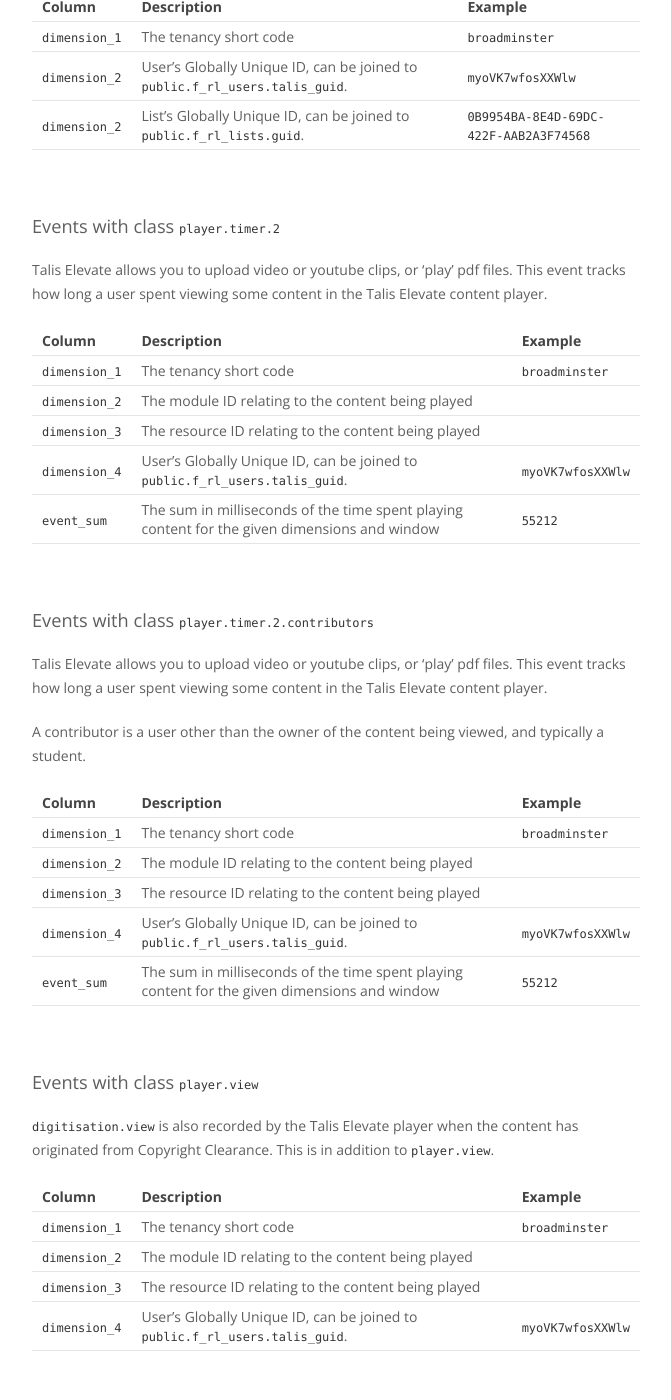
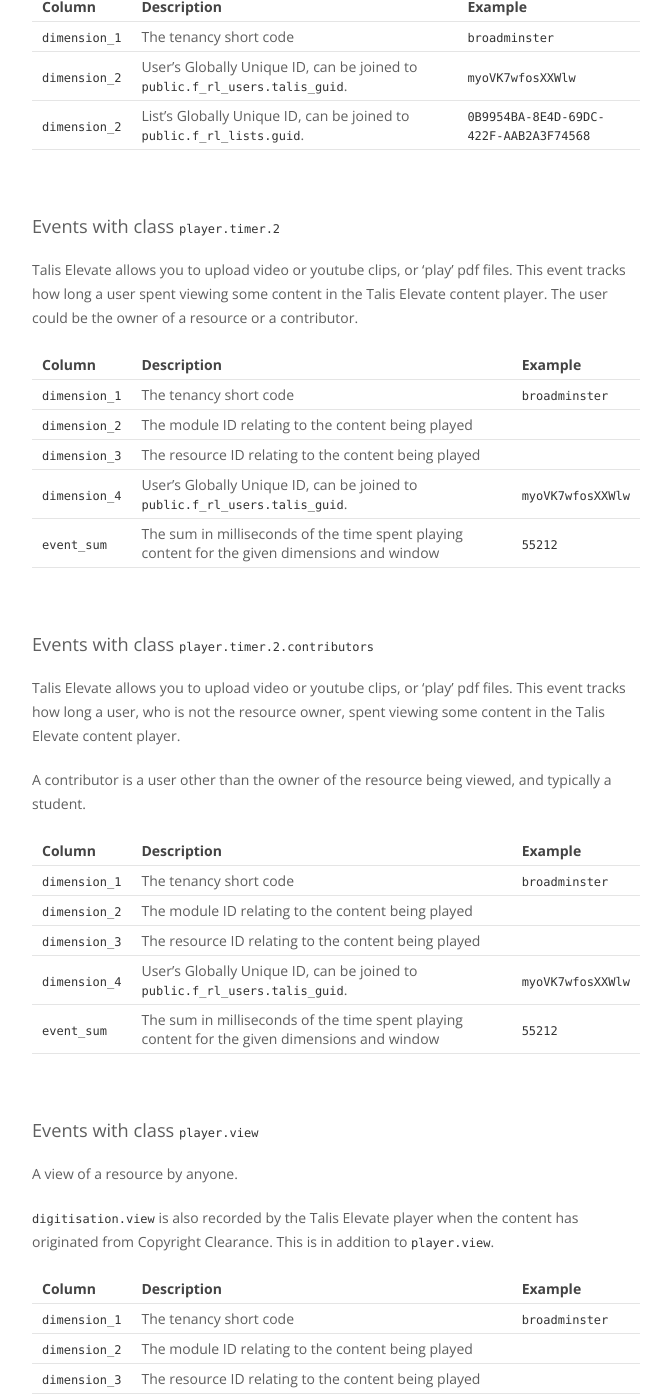
Before and after one commit to techfromsage/advanced-mis, a Jekyll site: the page built from topics/timeseries.md, in a window 1280 px wide and 1400 px high, scrolled down 2729 px. Shown: the whole window, without its empty margins (375-1046 px from the left). Built offline with Jekyll 4.4.1, drawn with Linux system fonts in a browser that asks for light colours; some of the changed text lies outside the part shown.

Commit message:
clarifications

```diff
--- a/topics/timeseries.md
+++ b/topics/timeseries.md
@@ -111,7 +111,7 @@ This event is emitted when a list is published.
 
 ### Events with class `player.timer.2`
 
-Talis Elevate allows you to upload video or youtube clips, or 'play' pdf files. This event tracks how long a user spent viewing some content in the Talis Elevate content player.
+Talis Elevate allows you to upload video or youtube clips, or 'play' pdf files. This event tracks how long a user spent viewing some content in the Talis Elevate content player. The user could be the owner of a resource or a contributor.
 
 | Column | Description | Example |
 | --- | --- | --- |
@@ -126,9 +126,9 @@ Talis Elevate allows you to upload video or youtube clips, or 'play' pdf files.
 
 ### Events with class `player.timer.2.contributors`
 
-Talis Elevate allows you to upload video or youtube clips, or 'play' pdf files. This event tracks how long a user spent viewing some content in the Talis Elevate content player.
+Talis Elevate allows you to upload video or youtube clips, or 'play' pdf files. This event tracks how long a user, who is not the resource owner, spent viewing some content in the Talis Elevate content player.
 
-A contributor is a user other than the owner of the content being viewed, and typically a student.
+A contributor is a user other than the owner of the resource being viewed, and typically a student.
 
 | Column | Description | Example |
 | --- | --- | --- |
@@ -143,6 +143,8 @@ A contributor is a user other than the owner of the content being viewed, and ty
 
 ### Events with class `player.view`
 
+A view of a resource by anyone.
+
 `digitisation.view` is also recorded by the Talis Elevate player when the content has originated from Copyright Clearance. This is in addition to `player.view`.
 
 | Column | Description | Example |
@@ -156,6 +158,8 @@ A contributor is a user other than the owner of the content being viewed, and ty
 <a name="player-view-contributors"></a>
 
 ### Events with class `player.view.contributors`
+
+A view of a resource by a user who is not the resource owner.
 
 A contributor is a user other than the owner of the content being viewed, and typically a student.
 
@@ -212,6 +216,8 @@ A user has replied to a comment on a Talis Elevate player resource.
 <a name="modulemanager-timer"></a>
 
 ### Events with class `modulemanager.timer`
+
+How long a user with access to the module manager spent in the module manager. This is typically an academic user.
 
 | Column | Description | Example |
 | --- | --- | --- |
```
